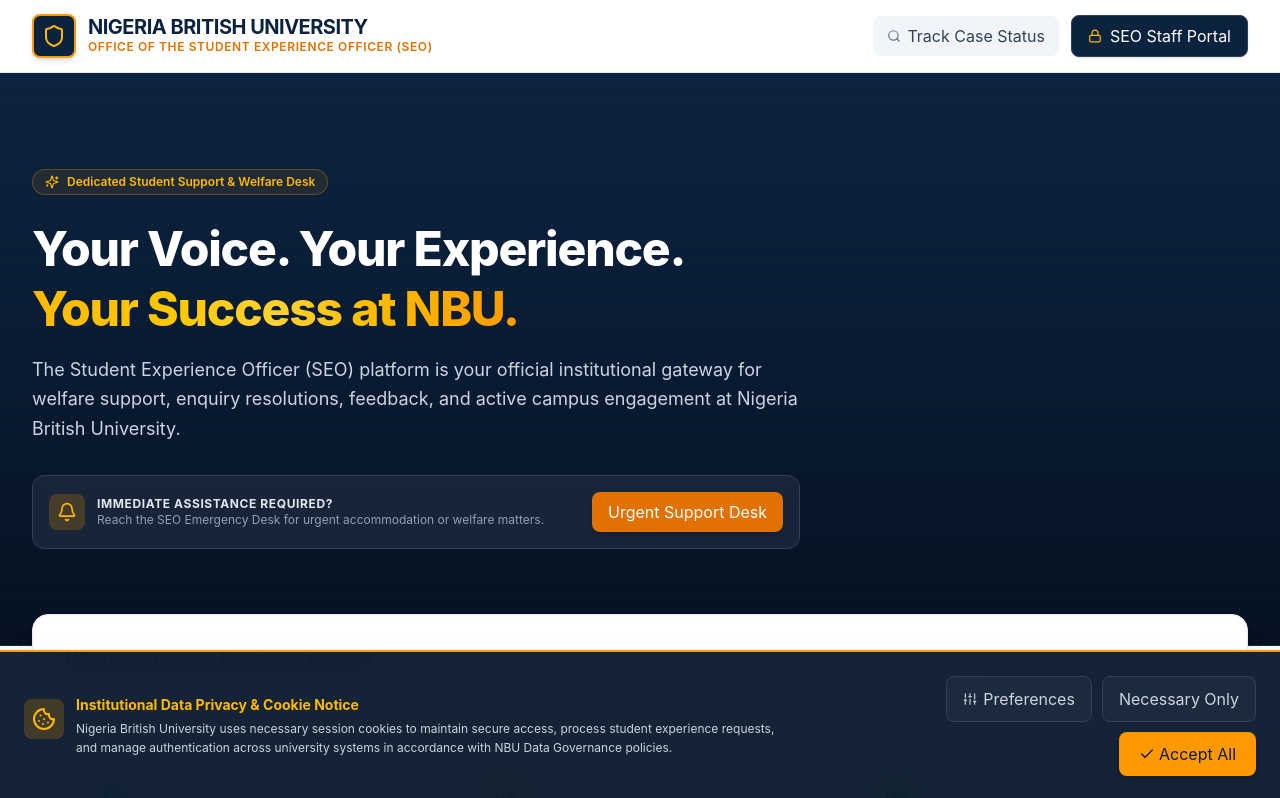
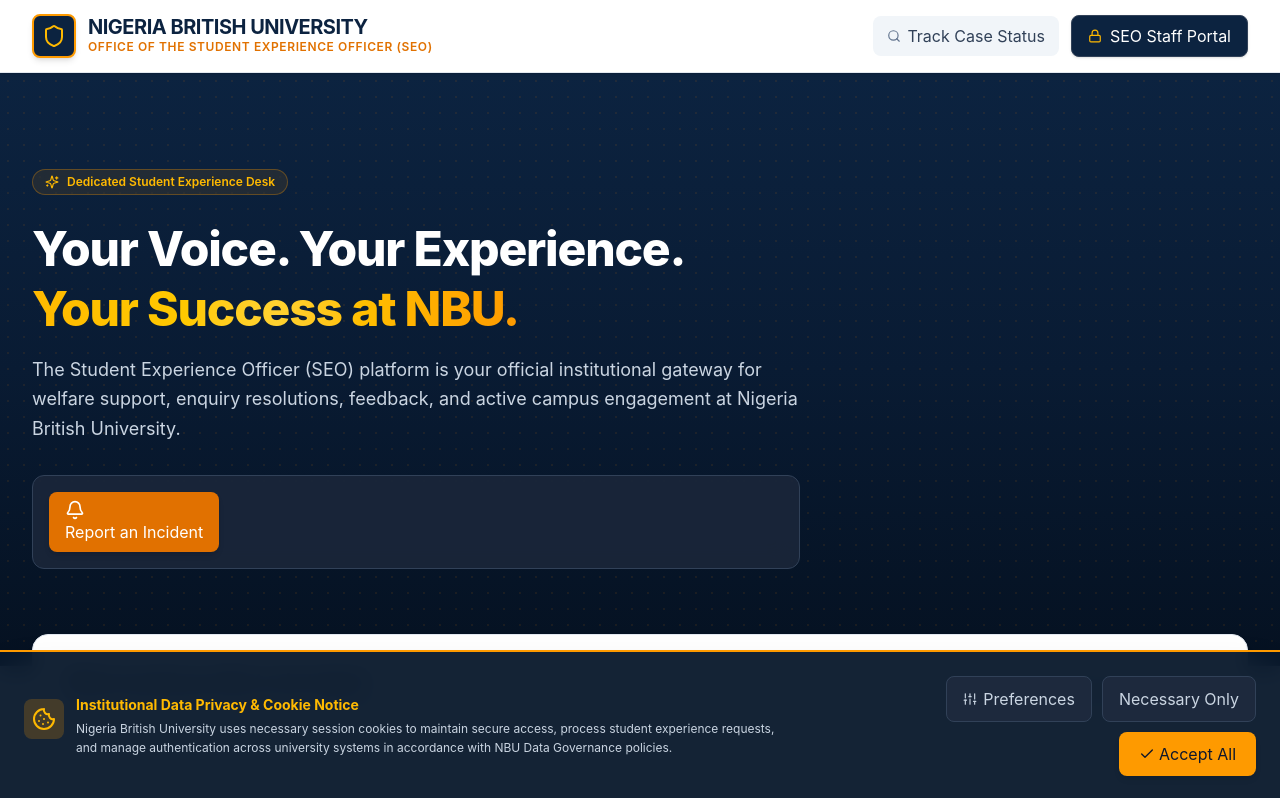
Before and after one commit to Nathodun/StudentXperiencePortal, a React (Vite) app: page / in a window 1280 px wide. Shown: the top 798 px of the page. Built offline with nearby package versions, Linux system fonts and the light colour scheme.

Commit message:
feat: refining the landing page

```diff
--- a/src/App.jsx
+++ b/src/App.jsx
@@ -261,7 +261,7 @@ export default function App() {
 
               <div className="inline-flex items-center gap-2 bg-amber-500/10 border border-amber-500/30 rounded-full px-3 py-1 text-xs font-semibold text-amber-400 mb-6 backdrop-blur-sm">
                 <Sparkles className="w-3.5 h-3.5" />
-                <span>Dedicated Student Support & Welfare Desk</span>
+                <span>Dedicated Student Experience Desk</span>
               </div>
 
               <h2 className="text-3xl sm:text-5xl font-extrabold tracking-tight leading-tight text-white">
@@ -277,20 +277,13 @@ export default function App() {
 
               {/* Urgent Notification Banner */}
               <div className="mt-8 bg-slate-800/80 border border-slate-700 rounded-xl p-4 flex flex-col sm:flex-row items-start sm:items-center justify-between gap-4 backdrop-blur-md">
-                <div className="flex items-center space-x-3">
-                  <div className="p-2 bg-amber-500/20 text-amber-400 rounded-lg">
-                    <Bell className="w-5 h-5" />
-                  </div>
-                  <div>
-                    <h4 className="text-xs font-bold text-slate-200 uppercase tracking-wider">Immediate Assistance Required?</h4>
-                    <p className="text-xs text-slate-400">Reach the SEO Emergency Desk for urgent accommodation or welfare matters.</p>
-                  </div>
-                </div>
+
                 <button
                   onClick={() => setActiveModal('emergency')}
                   className="w-full sm:w-auto bg-amber-600 hover:bg-amber-500 text-white text-xs font-bold px-4 py-2 rounded-lg transition-all text-center whitespace-nowrap shadow-md"
                 >
-                  Urgent Support Desk
+                  <Bell className="w-5 h-5" />
+                  <span>Report an Incident</span>
                 </button>
               </div>
 
```
